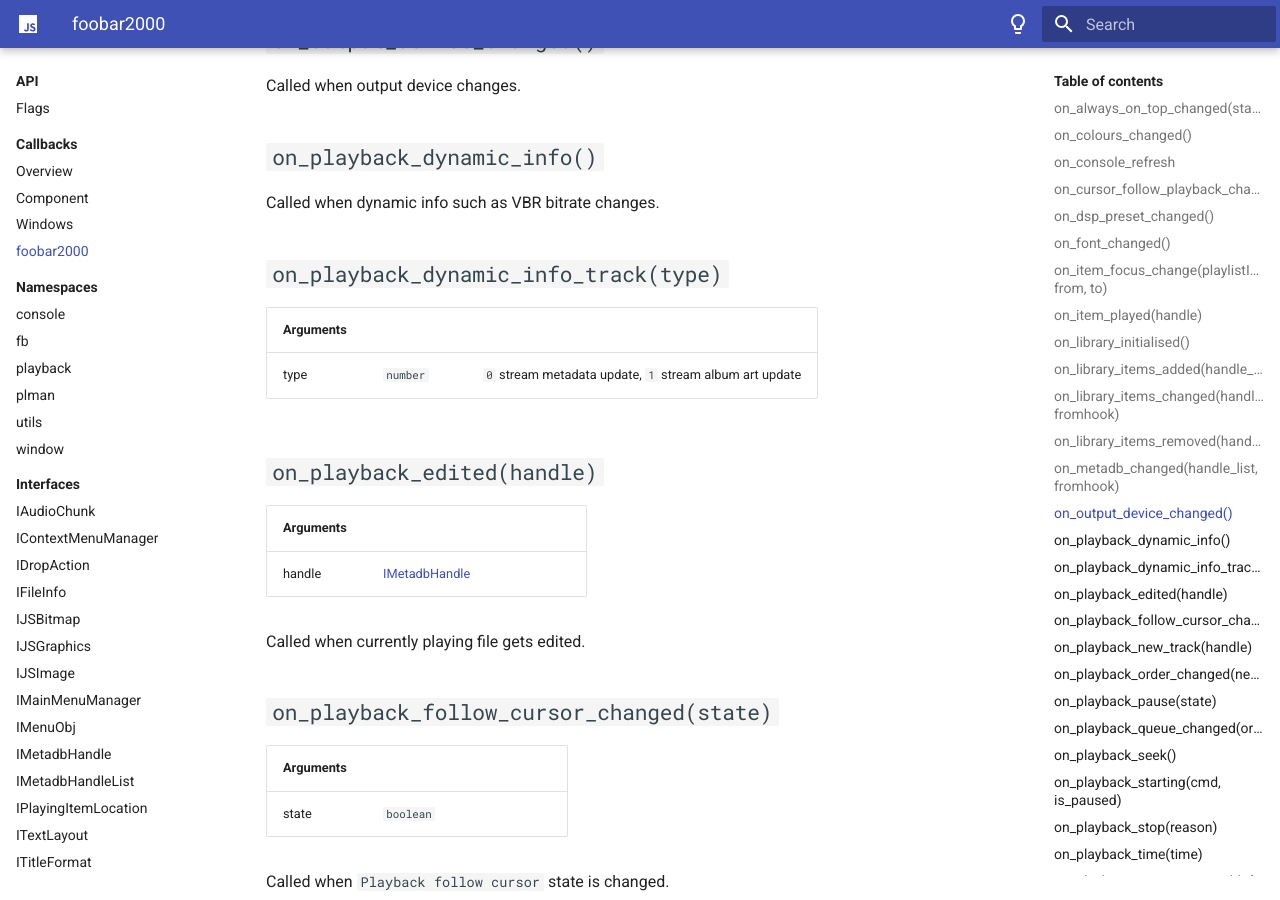
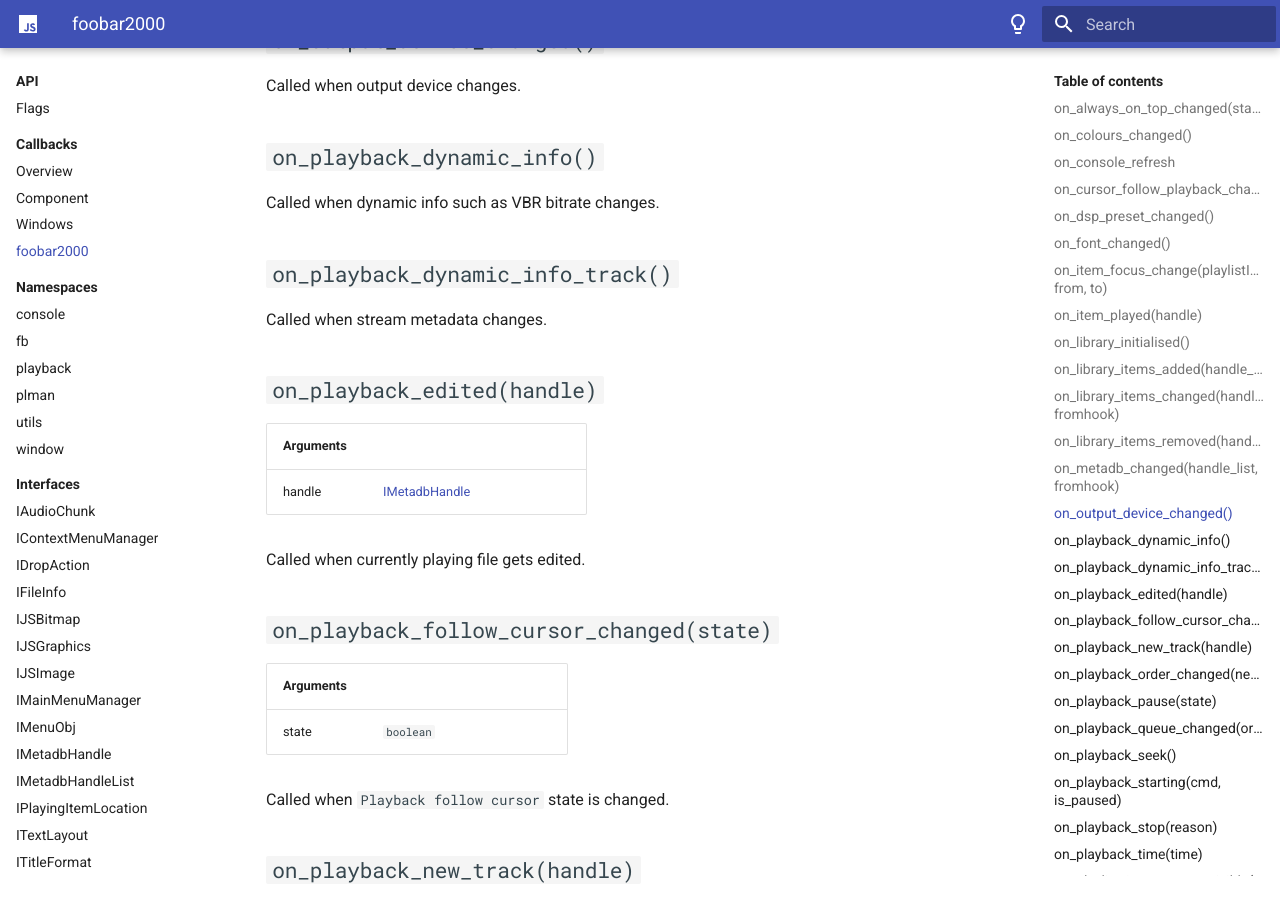
Before and after one commit to marc2k3/rtfm, an MkDocs documentation site: the page built from docs/api/callbacks/foobar2000.md, in a window 1280 px wide and 900 px high, scrolled down 2884 px. Built offline with MkDocs 1.6.1 and Material for MkDocs 9.7.7, drawn with Linux system fonts in a browser that asks for light colours; some of the changed text lies outside the part shown.

Commit message:
on_stream_album_art_change

```diff
--- a/docs/api/callbacks/foobar2000.md
+++ b/docs/api/callbacks/foobar2000.md
@@ -73,10 +73,8 @@ Called when output device changes.
 ## `on_playback_dynamic_info()`
 Called when dynamic info such as VBR bitrate changes.
 
-## `on_playback_dynamic_info_track(type)`
-|Arguments|||
-|---|---|---|
-|type|`number`|`0` stream metadata update, `1` stream album art update|
+## `on_playback_dynamic_info_track()`
+Called when stream metadata changes.
 
 ## `on_playback_edited(handle)`
 |Arguments|||
@@ -172,4 +170,7 @@ Called when
 ## `on_selection_changed()`
 Called when selection changes based on `File>Preferences>Display>Selection viewers`.
 
+## `on_stream_album_art_change()`
+Called when stream album art changes.
+
 ## `on_volume_change()`
```
Also changed, not shown: docs/api/interfaces/IMetadbHandle.md (+1 -1 lines).
